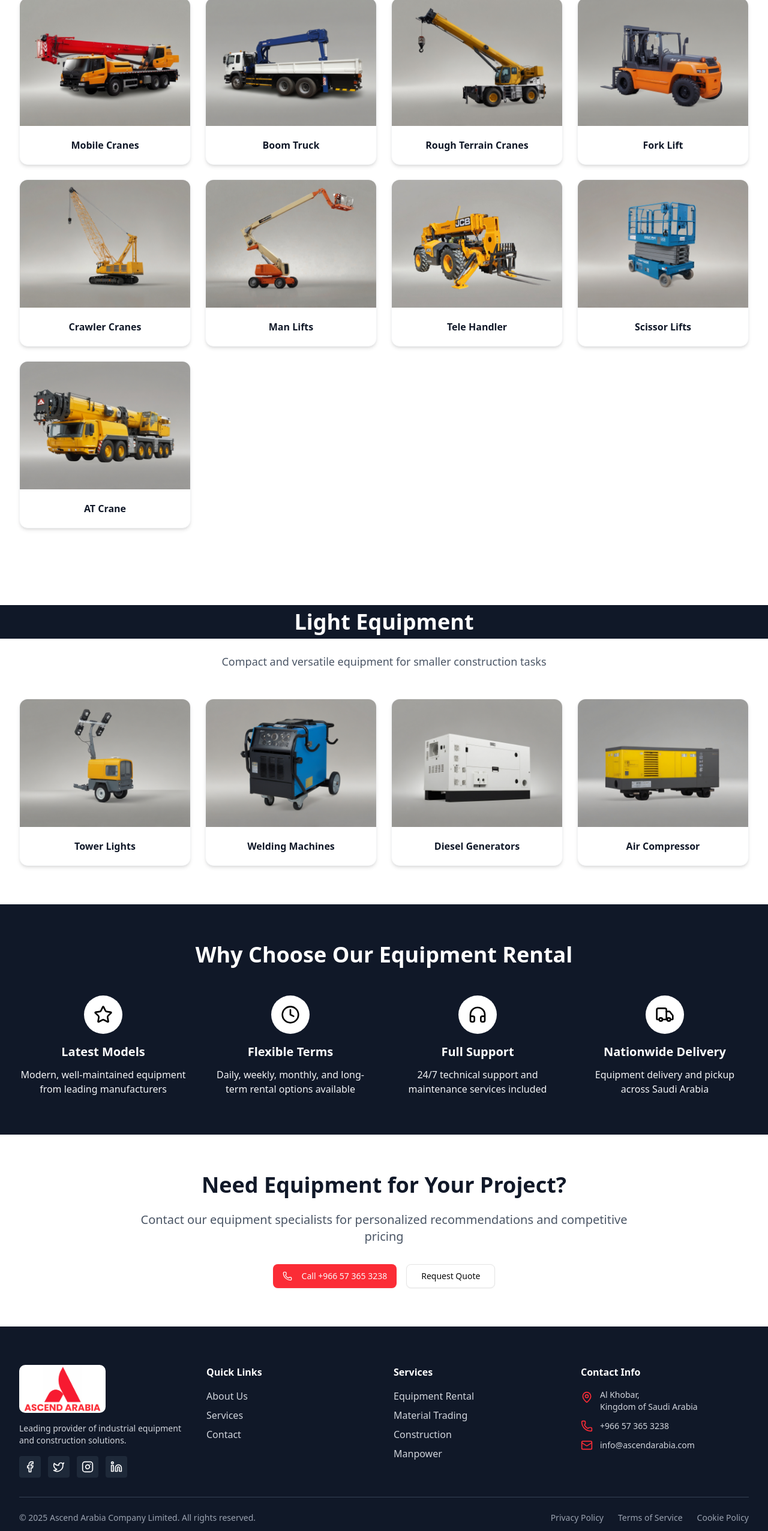
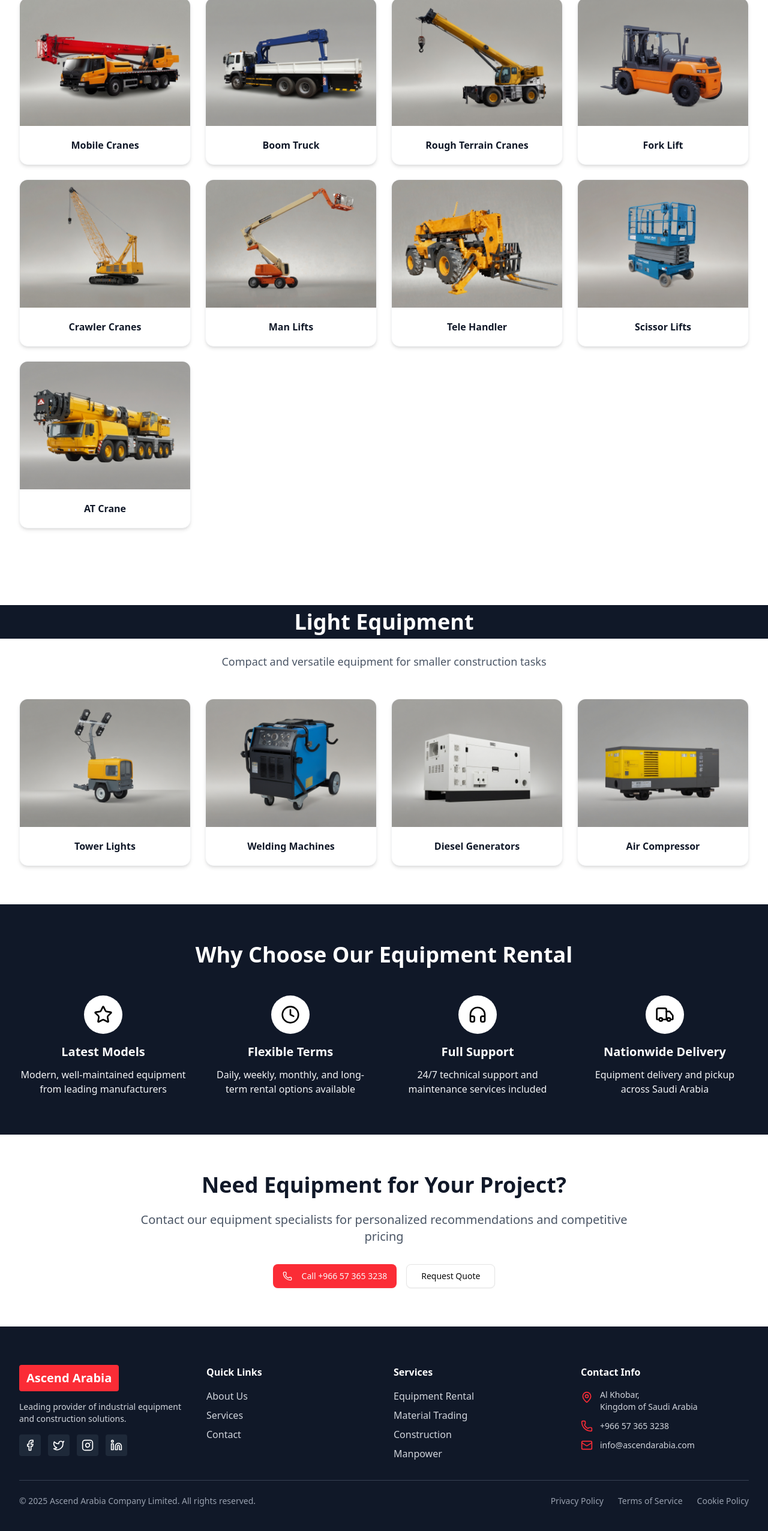
Before and after one commit to Sinu00/xyzlandingpage, a Next.js app: page /equipment-rental in a window 1280 px wide. Shown: the part 3246-5799 px from the top of the page at 60% size. Built offline with nearby package versions, Linux system fonts and the light colour scheme.

Commit message:
changed footer logo and telehandler image branding removed

```diff
--- a/src/app/equipment-rental/page.tsx
+++ b/src/app/equipment-rental/page.tsx
@@ -57,7 +57,7 @@ export default function EquipmentCategoriesPage() {
         { name: "Fork Lift", image: "/equipment-rental/crane-equipment/forklift.jpg" },
         { name: "Crawler Cranes", image: "/equipment-rental/crane-equipment/crawlercranes.jpg" },
         { name: "Man Lifts", image: "/equipment-rental/crane-equipment/manlift.jpg" },
-        { name: "Tele Handler", image: "/equipment-rental/crane-equipment/telehandler.png" },
+        { name: "Tele Handler", image: "/equipment-rental/crane-equipment/telehandler.jpg" },
         { name: "Scissor Lifts", image: "/equipment-rental/crane-equipment/scissorlift.jpg" },
         { name: "AT Crane", image: "/equipment-rental/crane-equipment/atcrane.jpg" },
       ],
--- a/src/components/footer.tsx
+++ b/src/components/footer.tsx
@@ -7,8 +7,8 @@ export default function Footer() {
       <div className="max-w-7xl mx-auto px-4 sm:px-6 lg:px-8 py-16">
         <div className="grid md:grid-cols-4 gap-8 mb-8">
           <div className="space-y-4">
-            <Link href="/" className="flex items-center space-x-2">
-              <Image src="/logo/AscendArabia2poppinscroped.png" alt="Ascend Arabia" width={100} height={32} className="h-20 w-auto object-contain rounded-lg" />
+          <Link href="/" className="flex items-center space-x-2">
+              <div className="bg-red-500 text-white px-3 py-2 rounded font-bold text-xl">Ascend Arabia</div>
             </Link>
             <p className="text-gray-300 text-sm">Leading provider of industrial equipment and construction solutions.</p>
             <div className="flex space-x-3">
```
Also changed, not shown: public/equipment-rental/crane-equipment/telehandler.jpg (added).
